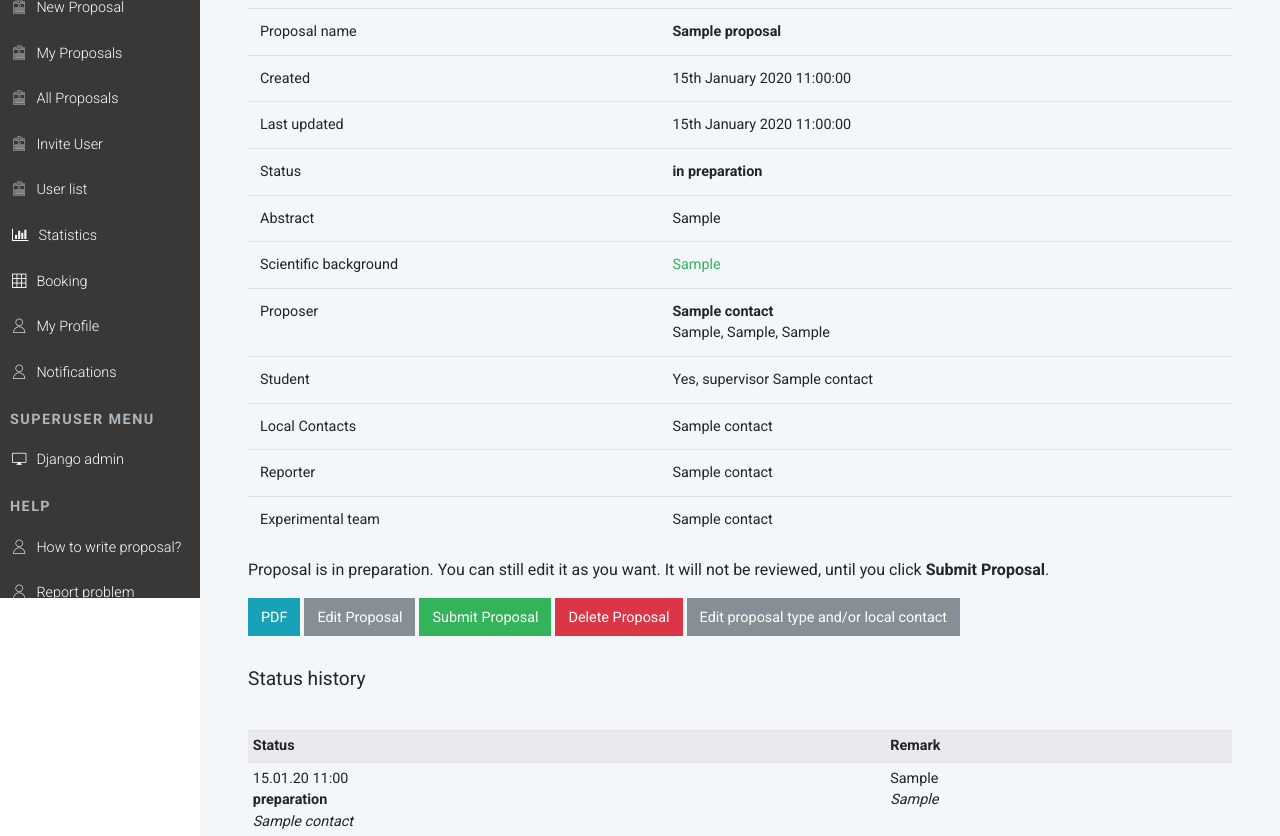
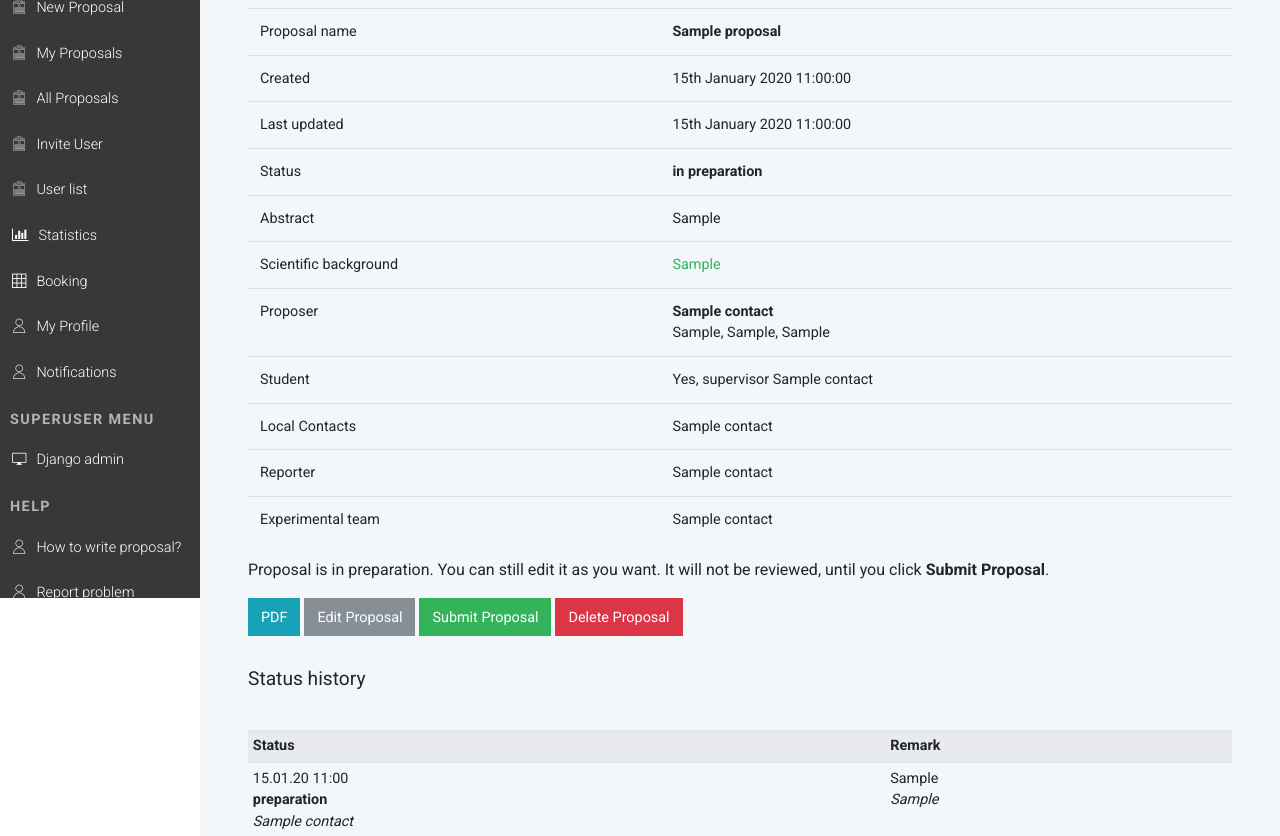
Before and after one commit to me2d09/prius, a Django app: page /proposals/detail/sample/ in a window 1280 px wide. Shown: the part 202-1038 px from the top of the page. Run offline with Django 3.2, Linux system fonts and the light colour scheme; a user stored in the database is signed in; tables that the repository leaves empty hold one stand-in row (values such as "Sample post"); some libraries are stand-ins or nearby versions.

Commit message:
Cannot change proposal type during preparation.

```diff
--- a/app/templates/proposal/detail.html
+++ b/app/templates/proposal/detail.html
@@ -80,7 +80,7 @@
        {% if object.last_status == "P" %}<a class="btn btn-primary" href="/proposals/changestatus/{{object.slug}}/S/">Submit Proposal</a>
        <a class="btn btn-danger" href="/proposals/delete/{{object.slug}}/">Delete Proposal</a> {% endif %}
     {% endif %}
-    {% if perms.app.change_status and object.last_status in "P,S,U" %}
+    {% if perms.app.change_status and object.last_status in "S,U" %}
        <a class="btn btn-secondary" href="{{object.get_update_url}}">Edit proposal type and/or local contact</a>
     {% endif %}
     {% if object.proposer == user and object.last_status == "A" %}
```
